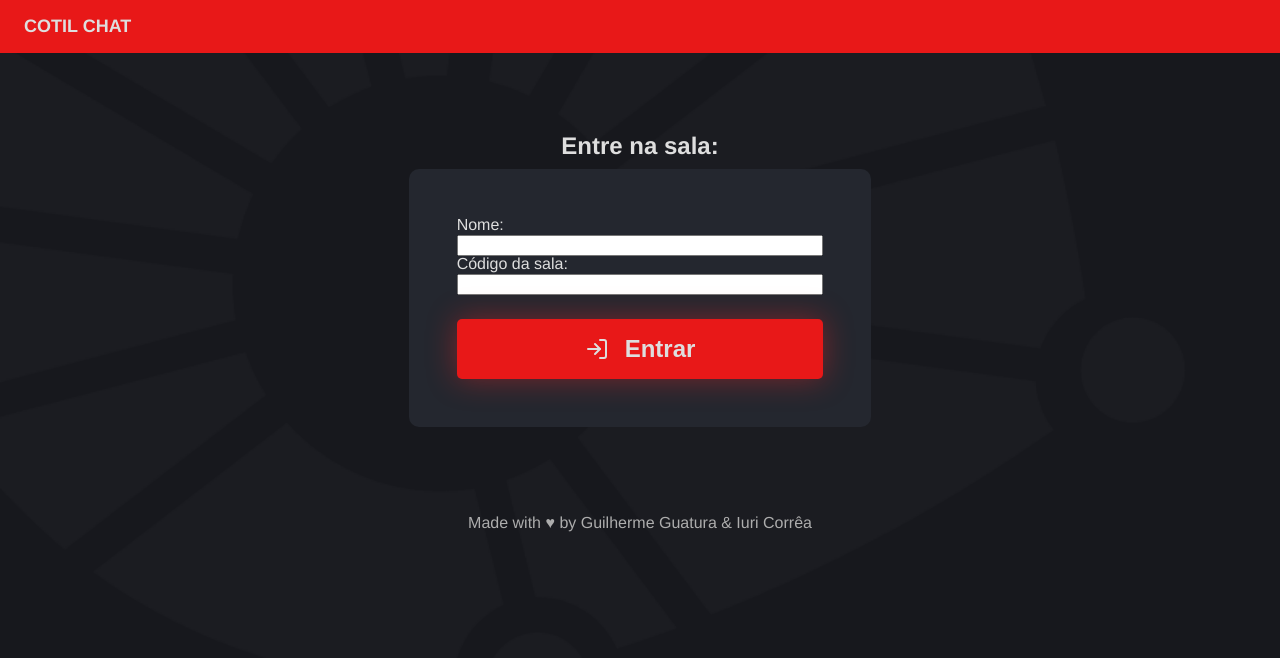
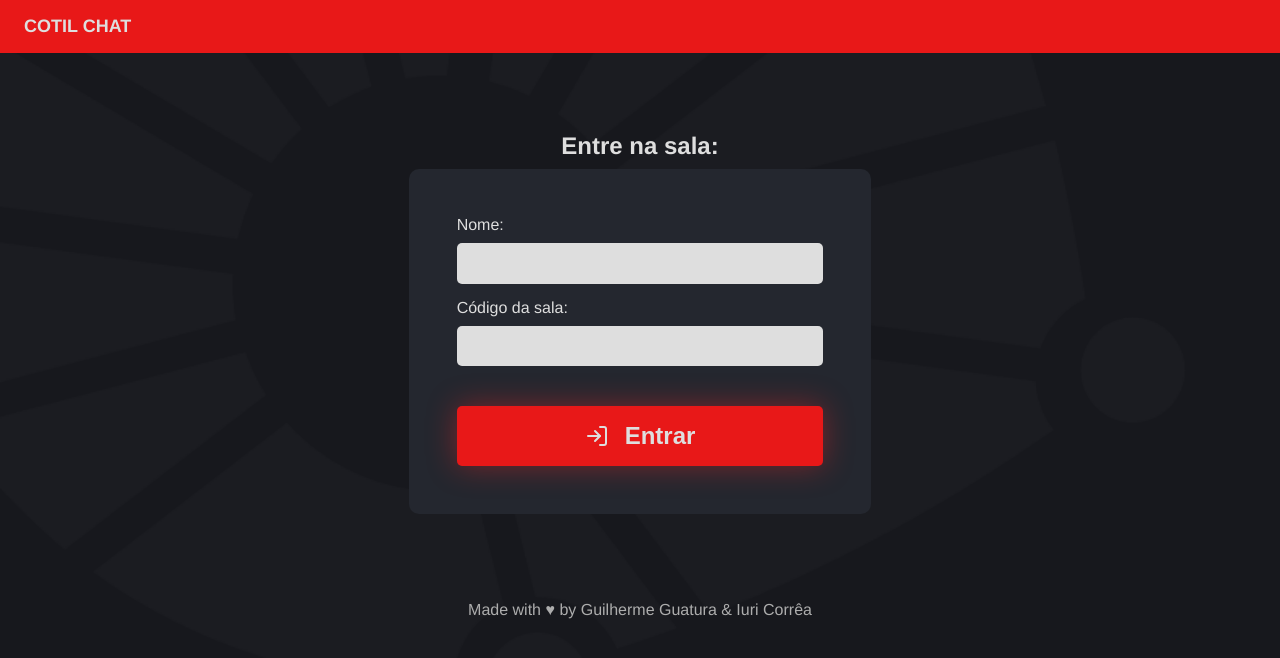
Before and after one commit to guiguat/cotil-chat, a React (Create React App) app in the folder client/: page / in a window 1280 px wide. Shown: the top 658 px of the page. Built offline with nearby package versions, Linux system fonts and the light colour scheme.

Commit message:
receive context

```diff
--- a/client/src/Pages/Join/index.tsx
+++ b/client/src/Pages/Join/index.tsx
@@ -2,10 +2,10 @@ import React, { useState } from 'react';
 import Navbar from '../../Components/Navbar';
 import { FiLogIn } from "react-icons/fi";
 import { Redirect } from 'react-router';
+import { useMsg } from '../../Contexts/msg';
 
 const Join: React.FC = () => {
-  const[name, setName] = useState("");
-  const[code, setCode] = useState("");
+  const { name, setName, room, setRoom } = useMsg();
   const[shouldRedirect, setShouldRedirect] = useState(false);
 
   function handleJoinSubmit(e:any){
@@ -26,9 +26,9 @@ const Join: React.FC = () => {
         <h2>Entre na sala:</h2>
         <form onSubmit={handleJoinSubmit} className="join-form">
             <label htmlFor="name">Nome:</label>
-            <input id="name" value={name} onChange={e=>setName(e.target.value)}/>
+            <input className="input" value={name} onChange={e=>setName(e.target.value)}/>
             <label htmlFor="room">Código da sala:</label>
-            <input id="room" value={code} onChange={e=>setCode(e.target.value)}/>
+            <input className="input" value={room} onChange={e=>setRoom(e.target.value)}/>
             <button type="submit" className="btn" id="btn-join">
               <FiLogIn size={24} className="btn-icon"/>Entrar
             </button>
```
